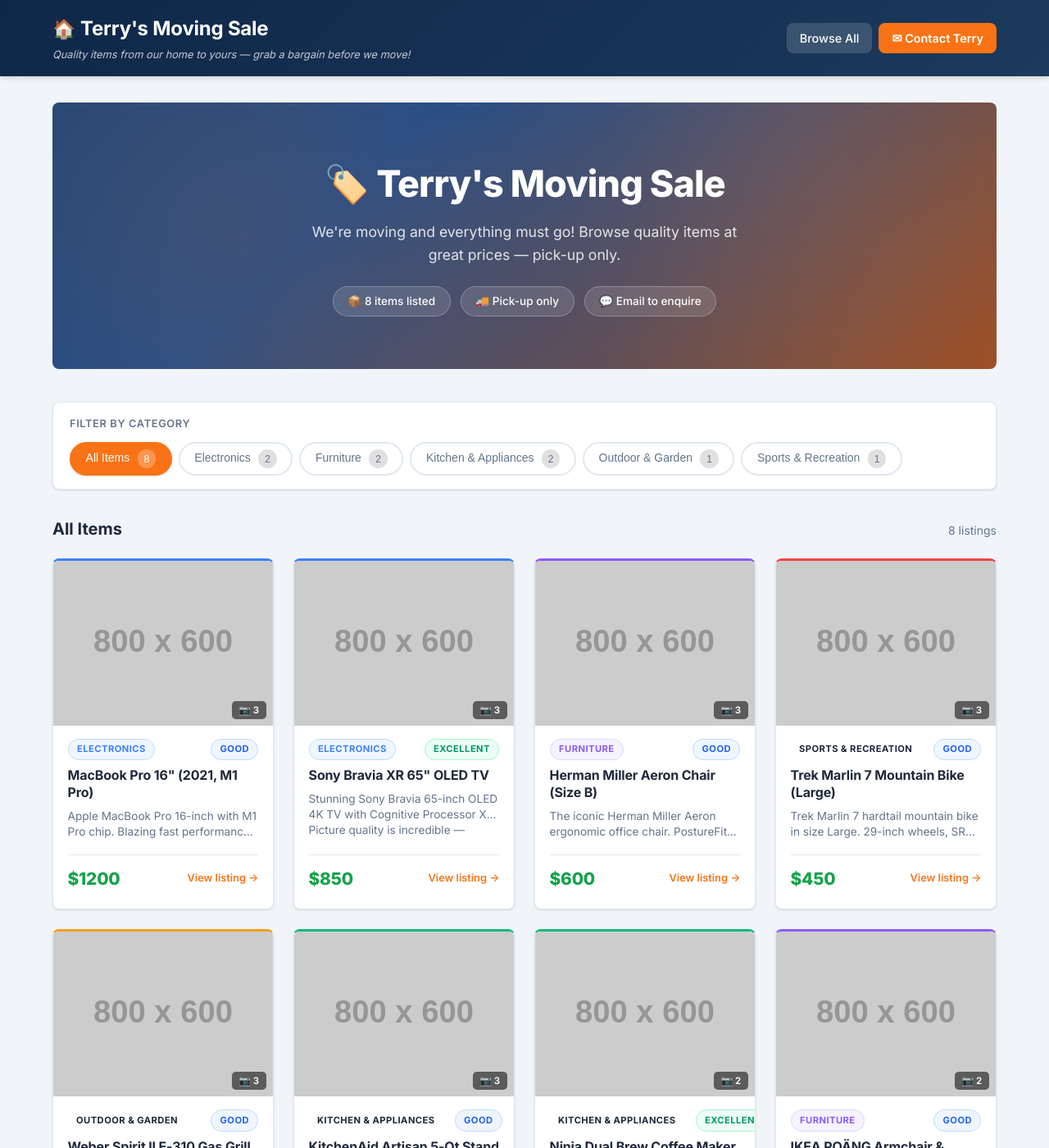
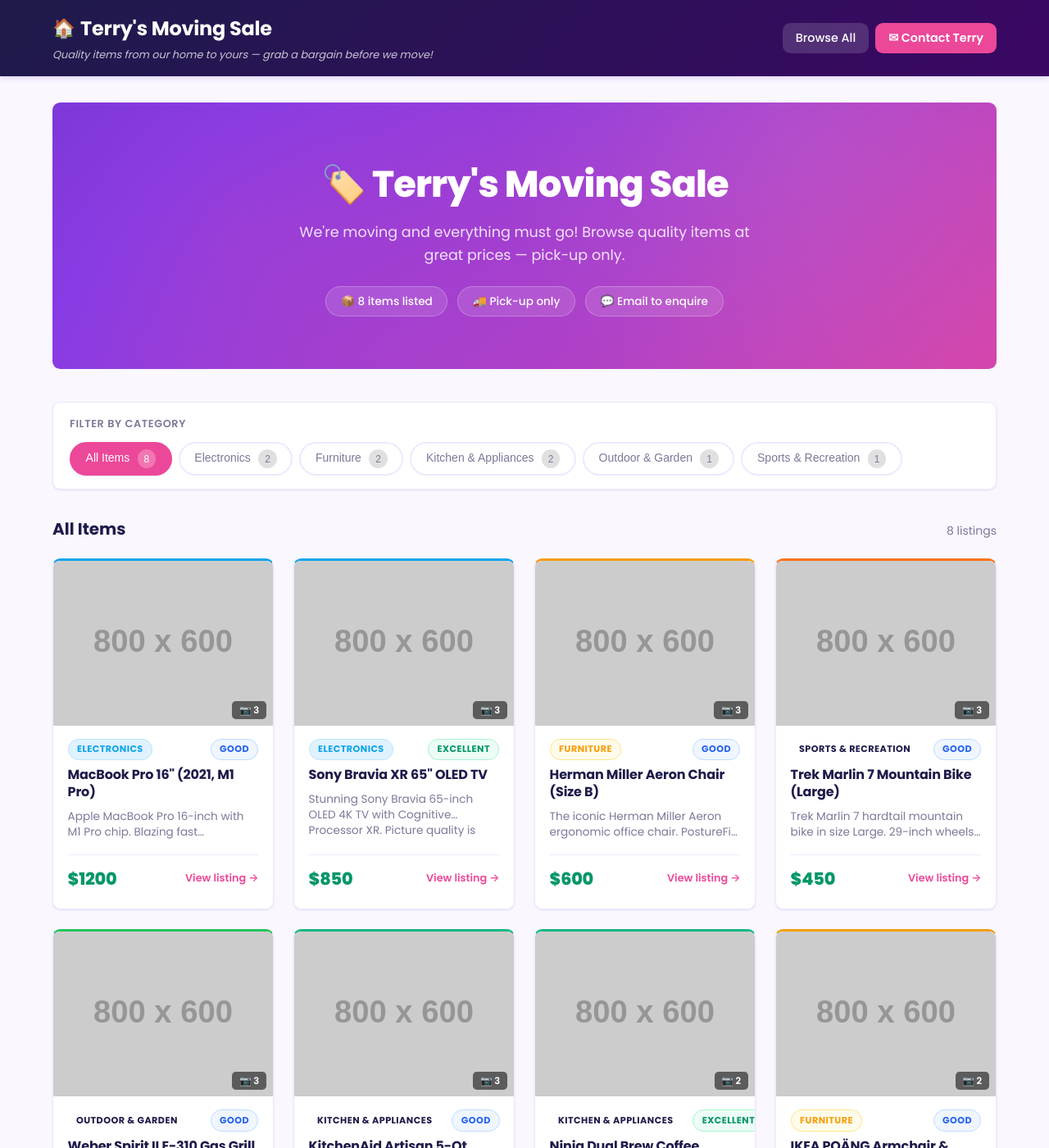
Before and after one commit to TTFerreira/terrys-moving-sale, a Jekyll site: the page built from index.html, in a window 1280 px wide and 1400 px high. Shown: the whole window at 82% size. Built offline with Jekyll 4.4.1, drawn with Linux system fonts in a browser that asks for light colours.

Commit message:
redesign: Violet Sunset colour scheme + Poppins font
Agent-Logs-Url: https://github.com/TTFerreira/terrys-moving-sale/sessions/4ec7f479-d6e2-4cc3-a7f3-b378eb42b199

Co-authored-by: TTFerreira <13345216+TTFerreira@users.noreply.github.com>

```diff
--- a/_layouts/default.html
+++ b/_layouts/default.html
@@ -7,7 +7,7 @@
   <meta name="description" content="{% if page.description %}{{ page.description }}{% else %}{{ site.description }}{% endif %}" />
   <link rel="preconnect" href="https://fonts.googleapis.com" />
   <link rel="preconnect" href="https://fonts.gstatic.com" crossorigin />
-  <link href="https://fonts.googleapis.com/css2?family=Inter:wght@400;500;600;700;800&display=swap" rel="stylesheet" />
+  <link href="https://fonts.googleapis.com/css2?family=Poppins:wght@400;500;600;700;800&display=swap" rel="stylesheet" />
   <link rel="stylesheet" href="{{ site.baseurl }}/assets/css/style.css" />
   {% seo %}
 </head>
--- a/assets/css/style.css
+++ b/assets/css/style.css
@@ -10,32 +10,32 @@
 }
 
 :root {
-  --color-primary:    #1B3A5C;
-  --color-accent:     #F97316;
-  --color-accent-dk:  #EA6800;
-  --color-bg:         #F1F5F9;
+  --color-primary:    #5B21B6;
+  --color-accent:     #EC4899;
+  --color-accent-dk:  #DB2777;
+  --color-bg:         #FAF7FF;
   --color-surface:    #FFFFFF;
-  --color-border:     #E2E8F0;
-  --color-text:       #1E293B;
-  --color-text-muted: #64748B;
-  --color-price:      #16A34A;
+  --color-border:     #EDE9FE;
+  --color-text:       #1E1B4B;
+  --color-text-muted: #7E7799;
+  --color-price:      #059669;
 
   /* category colours */
-  --cat-electronics:  #3B82F6;
-  --cat-furniture:    #8B5CF6;
+  --cat-electronics:  #0EA5E9;
+  --cat-furniture:    #F59E0B;
   --cat-kitchen:      #10B981;
-  --cat-outdoor:      #F59E0B;
-  --cat-sports:       #EF4444;
-  --cat-books:        #EC4899;
-  --cat-other:        #6B7280;
+  --cat-outdoor:      #22C55E;
+  --cat-sports:       #F97316;
+  --cat-books:        #A855F7;
+  --cat-other:        #94A3B8;
 
-  --radius:    0.5rem;
-  --shadow-sm: 0 1px 3px rgba(0,0,0,.08), 0 1px 2px rgba(0,0,0,.06);
-  --shadow-md: 0 4px 6px rgba(0,0,0,.07), 0 2px 4px rgba(0,0,0,.06);
-  --shadow-lg: 0 10px 15px rgba(0,0,0,.08), 0 4px 6px rgba(0,0,0,.05);
-  --shadow-xl: 0 20px 25px rgba(0,0,0,.10), 0 8px 10px rgba(0,0,0,.06);
+  --radius:    0.6rem;
+  --shadow-sm: 0 1px 3px rgba(91,33,182,.07), 0 1px 2px rgba(91,33,182,.05);
+  --shadow-md: 0 4px 6px rgba(91,33,182,.08), 0 2px 4px rgba(91,33,182,.05);
+  --shadow-lg: 0 10px 15px rgba(91,33,182,.09), 0 4px 6px rgba(91,33,182,.05);
+  --shadow-xl: 0 20px 25px rgba(91,33,182,.12), 0 8px 10px rgba(91,33,182,.06);
 
-  --font-sans: 'Inter', system-ui, -apple-system, "Segoe UI", Roboto, sans-serif;
+  --font-sans: 'Poppins', system-ui, -apple-system, "Segoe UI", Roboto, sans-serif;
 }
 
 html { font-size: 16px; scroll-behavior: smooth; }
@@ -64,7 +64,7 @@ img { display: block; max-width: 100%; }
    Header
    ============================================================ */
 .site-header {
-  background: linear-gradient(135deg, #0f2749 0%, var(--color-primary) 100%);
+  background: linear-gradient(135deg, #1E1B4B 0%, #3B0764 100%);
   color: #fff;
   padding: 1rem 0;
   position: sticky;
@@ -150,7 +150,7 @@ img { display: block; max-width: 100%; }
 }
 
 .hero {
-  background: linear-gradient(135deg, #0a1f3d 0%, #1B3A5C 40%, #1e4d8c 70%, #c85000 100%);
+  background: linear-gradient(135deg, #1E1B4B 0%, #4C1D95 30%, #7C3AED 65%, #EC4899 100%);
   background-size: 300% 300%;
   animation: heroShift 12s ease infinite;
   color: #fff;
@@ -166,8 +166,8 @@ img { display: block; max-width: 100%; }
   content: '';
   position: absolute;
   inset: 0;
-  background-image: radial-gradient(circle at 20% 50%, rgba(249,115,22,0.15) 0%, transparent 50%),
-                    radial-gradient(circle at 80% 20%, rgba(255,255,255,0.05) 0%, transparent 40%);
+  background-image: radial-gradient(circle at 20% 50%, rgba(236,72,153,0.2) 0%, transparent 50%),
+                    radial-gradient(circle at 80% 20%, rgba(255,255,255,0.07) 0%, transparent 40%);
   pointer-events: none;
 }
 
@@ -252,7 +252,7 @@ img { display: block; max-width: 100%; }
 .filter-btn:hover {
   border-color: var(--color-accent);
   color: var(--color-accent);
-  background: #fff7ed;
+  background: #fdf2f8;
 }
 
 .filter-btn.active {
@@ -337,8 +337,8 @@ img { display: block; max-width: 100%; }
 
 .item-card:hover {
   transform: translateY(-6px);
-  box-shadow: 0 16px 32px rgba(0,0,0,.12), 0 6px 12px rgba(249,115,22,.1);
-  border-color: rgba(249,115,22,0.45);
+  box-shadow: 0 16px 32px rgba(91,33,182,.14), 0 6px 12px rgba(236,72,153,.12);
+  border-color: rgba(236,72,153,0.45);
   text-decoration: none;
 }
 
@@ -382,7 +382,7 @@ img { display: block; max-width: 100%; }
 .item-card-img-placeholder {
   width: 100%;
   aspect-ratio: 4/3;
-  background: linear-gradient(135deg, #e2e8f0 0%, #cbd5e1 100%);
+  background: linear-gradient(135deg, #ede9fe 0%, #ddd6fe 100%);
   display: flex;
   flex-direction: column;
   align-items: center;
@@ -477,20 +477,20 @@ img { display: block; max-width: 100%; }
 }
 
 /* Category-specific colours */
-.category-electronics                { background: #EFF6FF; color: var(--cat-electronics); border: 1px solid #BFDBFE; }
-.category-furniture                  { background: #F5F3FF; color: var(--cat-furniture);   border: 1px solid #DDD6FE; }
+.category-electronics                { background: #E0F2FE; color: var(--cat-electronics); border: 1px solid #BAE6FD; }
+.category-furniture                  { background: #FFFBEB; color: var(--cat-furniture);   border: 1px solid #FDE68A; }
 .category-kitchen,
 .category-kitchen-appliances,
 .category-kitchen-&-appliances       { background: #ECFDF5; color: var(--cat-kitchen);     border: 1px solid #A7F3D0; }
 .category-outdoor,
 .category-outdoor-garden,
-.category-outdoor-&-garden           { background: #FFFBEB; color: var(--cat-outdoor);     border: 1px solid #FDE68A; }
+.category-outdoor-&-garden           { background: #F0FDF4; color: var(--cat-outdoor);     border: 1px solid #BBF7D0; }
 .category-sports,
 .category-sports-recreation,
-.category-sports-&-recreation        { background: #FEF2F2; color: var(--cat-sports);      border: 1px solid #FECACA; }
+.category-sports-&-recreation        { background: #FFF7ED; color: var(--cat-sports);      border: 1px solid #FED7AA; }
 .category-books,
 .category-books-media,
-.category-books-&-media              { background: #FDF2F8; color: var(--cat-books);       border: 1px solid #FBCFE8; }
+.category-books-&-media              { background: #FAF5FF; color: var(--cat-books);       border: 1px solid #E9D5FF; }
 
 /* Condition badges */
 .condition-badge { margin-left: 0.35rem; }
@@ -672,9 +672,9 @@ img { display: block; max-width: 100%; }
 /* Savings badge */
 .price-save {
   display: inline-block;
-  background: #FEF3C7;
-  color: #92400E;
-  border: 1px solid #FDE68A;
+  background: #FDF2F8;
+  color: #9D174D;
+  border: 1px solid #FBCFE8;
   border-radius: 0.3rem;
   font-size: 0.78rem;
   font-weight: 700;
@@ -804,7 +804,7 @@ img { display: block; max-width: 100%; }
    Footer
    ============================================================ */
 .site-footer {
-  background: linear-gradient(135deg, #0f2749 0%, var(--color-primary) 100%);
+  background: linear-gradient(135deg, #1E1B4B 0%, #3B0764 100%);
   color: rgba(255,255,255,0.75);
   padding: 1.5rem 0;
   margin-top: auto;
```
